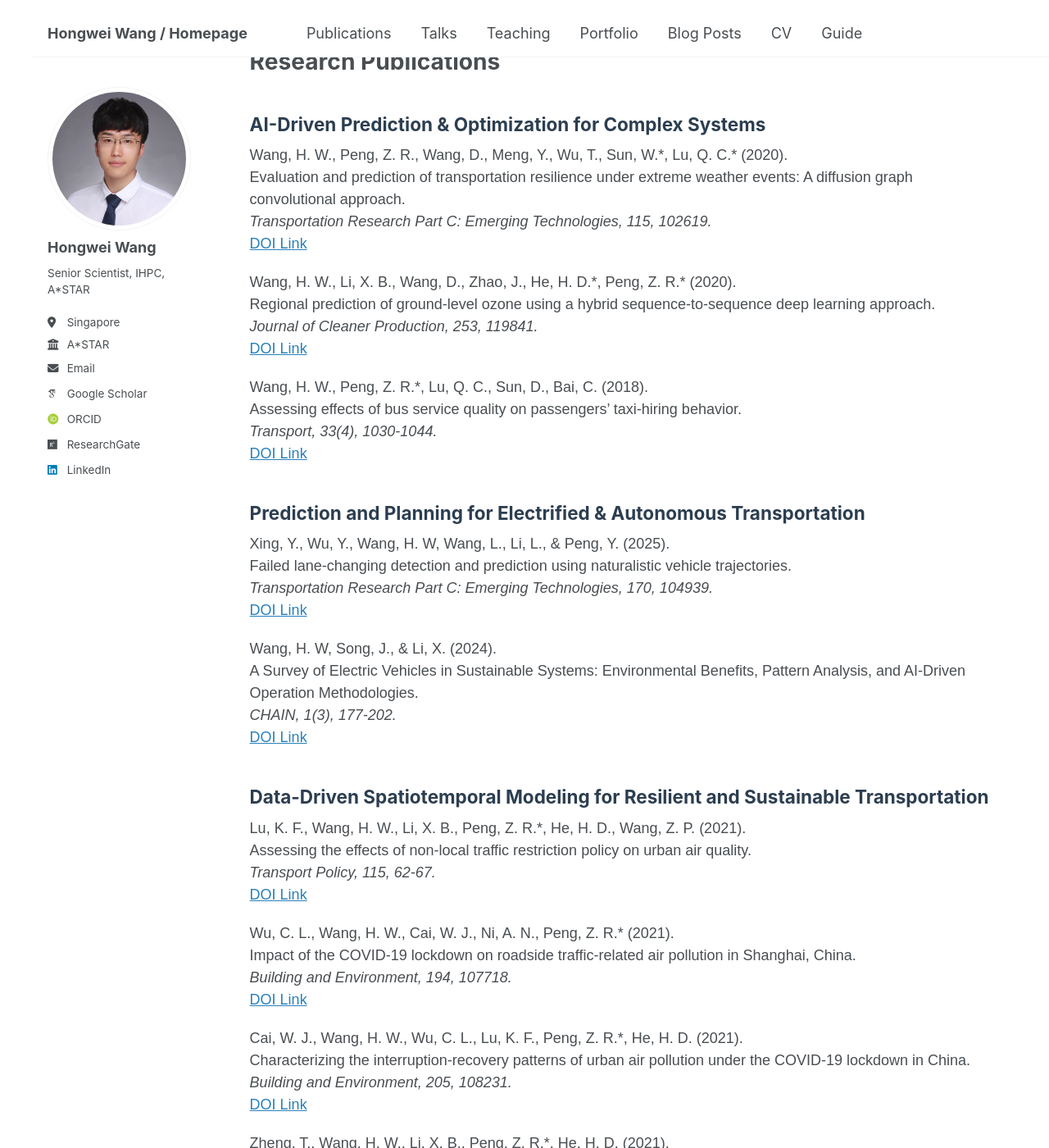
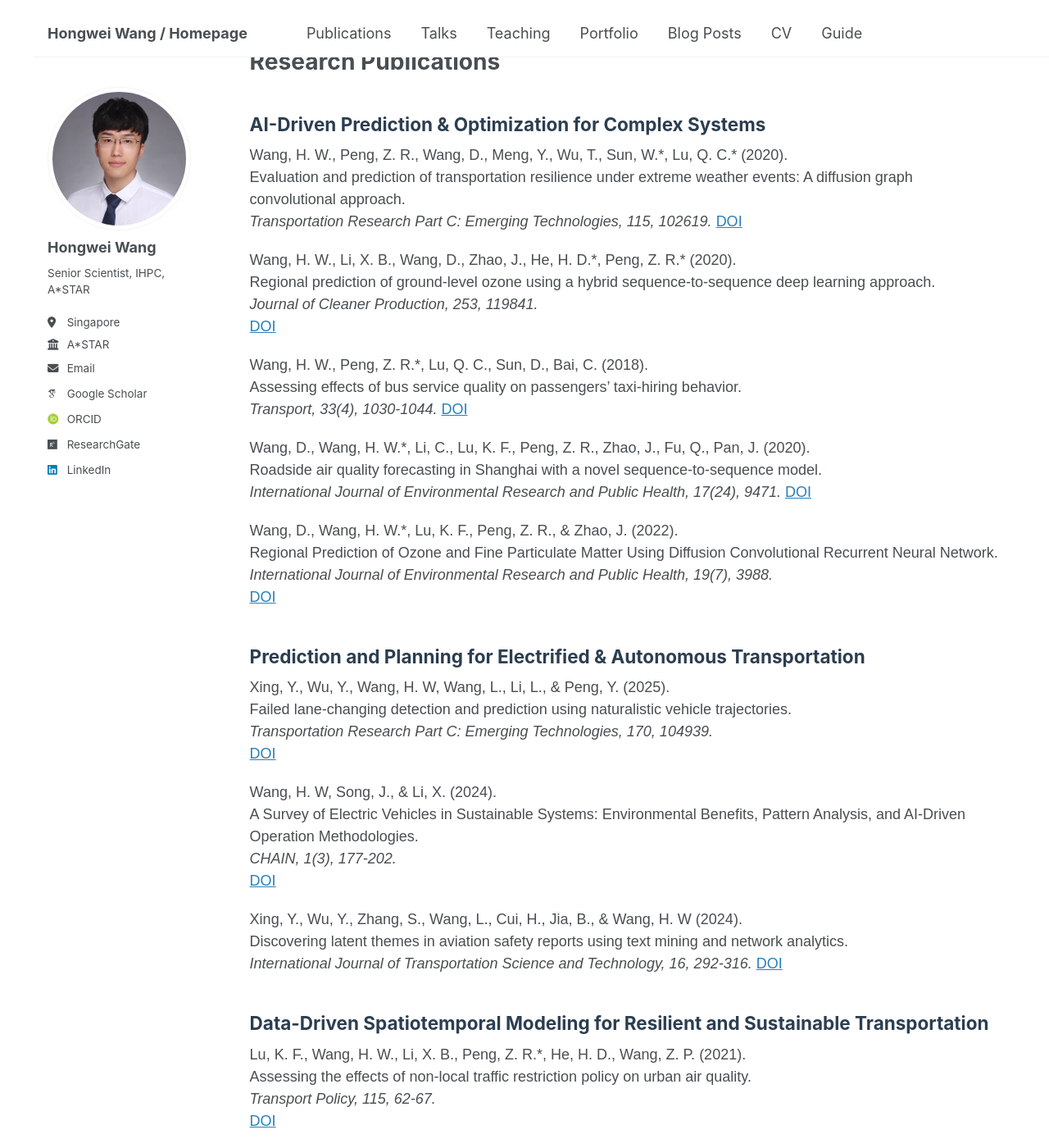
Before and after one commit to hongweiwang-lab/hongweiwang-lab.github.io, a Jekyll site: the page built from _pages/about.md, in a window 1280 px wide and 1400 px high, scrolled down 1381 px. Shown: the whole window at 82% size. Built offline with Jekyll 4.4.1, drawn with Linux system fonts in a browser that asks for light colours; some web fonts are replaced; some of the changed text lies outside the part shown.

Commit message:
Update about.md

```diff
--- a/_pages/about.md
+++ b/_pages/about.md
@@ -73,20 +73,32 @@ Artificial Intelligence, Prediction & Optimization, Electrified & Autonomous Tra
     <div class="publication">
         Wang, H. W., Peng, Z. R., Wang, D., Meng, Y., Wu, T., Sun, W.*, Lu, Q. C.* (2020). <br>
         Evaluation and prediction of transportation resilience under extreme weather events: A diffusion graph convolutional approach. <br>
-        <i>Transportation Research Part C: Emerging Technologies, 115, 102619.</i> <br>
-        <a href="https://doi.org/10.1016/j.trc.2020.102619">DOI Link</a>
+        <i>Transportation Research Part C: Emerging Technologies, 115, 102619.</i>
+        <a href="https://doi.org/10.1016/j.trc.2020.102619">DOI</a>
     </div>
     <div class="publication">
         Wang, H. W., Li, X. B., Wang, D., Zhao, J., He, H. D.*, Peng, Z. R.* (2020). <br>
         Regional prediction of ground-level ozone using a hybrid sequence-to-sequence deep learning approach. <br>
         <i>Journal of Cleaner Production, 253, 119841.</i> <br>
-        <a href="https://doi.org/10.1016/j.jclepro.2019.119841">DOI Link</a>
+        <a href="https://doi.org/10.1016/j.jclepro.2019.119841">DOI</a>
     </div>
     <div class="publication">
         Wang, H. W., Peng, Z. R.*, Lu, Q. C., Sun, D., Bai, C. (2018). <br>
         Assessing effects of bus service quality on passengers’ taxi-hiring behavior. <br>
-        <i>Transport, 33(4), 1030-1044.</i> <br>
-        <a href="https://doi.org/10.3846/16484142.2016.1275786">DOI Link</a>
+        <i>Transport, 33(4), 1030-1044.</i>
+        <a href="https://doi.org/10.3846/16484142.2016.1275786">DOI</a>
+    </div>
+    <div class="publication">
+        Wang, D., Wang, H. W.*, Li, C., Lu, K. F., Peng, Z. R., Zhao, J., Fu, Q., Pan, J. (2020). <br>
+        Roadside air quality forecasting in Shanghai with a novel sequence-to-sequence model. <br>
+        <i>International Journal of Environmental Research and Public Health, 17(24), 9471.</i>
+        <a href="https://doi.org/10.3390/ijerph17249471">DOI</a>
+    </div>
+    <div class="publication">
+        Wang, D., Wang, H. W.*, Lu, K. F., Peng, Z. R., & Zhao, J. (2022). <br>
+        Regional Prediction of Ozone and Fine Particulate Matter Using Diffusion Convolutional Recurrent Neural Network. <br>
+        <i>International Journal of Environmental Research and Public Health, 19(7), 3988.</i> <br>
+        <a href="https://doi.org/10.3390/ijerph19073988">DOI</a>
     </div>
 
     <h2>Prediction and Planning for Electrified & Autonomous Transportation</h2>
@@ -94,13 +106,19 @@ Artificial Intelligence, Prediction & Optimization, Electrified & Autonomous Tra
         Xing, Y., Wu, Y., Wang, H. W, Wang, L., Li, L., & Peng, Y. (2025). <br>
         Failed lane-changing detection and prediction using naturalistic vehicle trajectories. <br>
         <i>Transportation Research Part C: Emerging Technologies, 170, 104939.</i> <br>
-        <a href="https://doi.org/10.1016/j.trc.2024.104939">DOI Link</a>
+        <a href="https://doi.org/10.1016/j.trc.2024.104939">DOI</a>
     </div>
     <div class="publication">
         Wang, H. W, Song, J., & Li, X. (2024). <br>
         A Survey of Electric Vehicles in Sustainable Systems: Environmental Benefits, Pattern Analysis, and AI-Driven Operation Methodologies. <br>
         <i>CHAIN, 1(3), 177-202.</i> <br>
-        <a href="https://doi.org/10.23919/CHAIN.2024.000009">DOI Link</a>
+        <a href="https://doi.org/10.23919/CHAIN.2024.000009">DOI</a>
+    </div>
+    <div class="publication">
+        Xing, Y., Wu, Y., Zhang, S., Wang, L., Cui, H., Jia, B., & Wang, H. W  (2024). <br>
+        Discovering latent themes in aviation safety reports using text mining and network analytics. <br>
+        <i>International Journal of Transportation Science and Technology, 16, 292-316.</i>
+        <a href="https://doi.org/10.1016/j.ijtst.2024.02.009">DOI</a>
     </div>
 
     <h2>Data-Driven Spatiotemporal Modeling for Resilient and Sustainable Transportation</h2>
@@ -108,31 +126,31 @@ Artificial Intelligence, Prediction & Optimization, Electrified & Autonomous Tra
         Lu, K. F., Wang, H. W., Li, X. B., Peng, Z. R.*, He, H. D., Wang, Z. P. (2021). <br>
         Assessing the effects of non-local traffic restriction policy on urban air quality. <br>
         <i>Transport Policy, 115, 62-67.</i> <br>
-        <a href="https://doi.org/10.1016/j.tranpol.2021.11.005">DOI Link</a>
+        <a href="https://doi.org/10.1016/j.tranpol.2021.11.005">DOI</a>
     </div>
     <div class="publication">
         Wu, C. L., Wang, H. W., Cai, W. J., Ni, A. N., Peng, Z. R.* (2021). <br>
         Impact of the COVID-19 lockdown on roadside traffic-related air pollution in Shanghai, China. <br>
         <i>Building and Environment, 194, 107718.</i> <br>
-        <a href="https://doi.org/10.1016/j.buildenv.2021.107718">DOI Link</a>
+        <a href="https://doi.org/10.1016/j.buildenv.2021.107718">DOI</a>
     </div>
     <div class="publication">
         Cai, W. J., Wang, H. W., Wu, C. L., Lu, K. F., Peng, Z. R.*, He, H. D. (2021). <br>
         Characterizing the interruption-recovery patterns of urban air pollution under the COVID-19 lockdown in China. <br>
         <i>Building and Environment, 205, 108231.</i> <br>
-        <a href="https://doi.org/10.1016/j.buildenv.2021.108231">DOI Link</a>
+        <a href="https://doi.org/10.1016/j.buildenv.2021.108231">DOI</a>
     </div>
     <div class="publication">
         Zheng, T., Wang, H. W., Li, X. B., Peng, Z. R.*, He, H. D. (2021). <br>
         Impacts of traffic on roadside particle variations in varied temporal scales. <br>
         <i>Atmospheric Environment, 253, 118354.</i> <br>
-        <a href="https://doi.org/10.1016/j.atmosenv.2021.118354">DOI Link</a>
+        <a href="https://doi.org/10.1016/j.atmosenv.2021.118354">DOI</a>
     </div>
     <div class="publication">
         Luo, Z. G., Wang, Z. Y., Wang, H. W., Peng, Z. R.* (2021). <br>
         Characterizing spatiotemporal distributions of black carbon and PM2.5 at a toll station: Observations on manual and electronic toll collection lanes. <br>
         <i>Building and Environment, 199, 107933.</i> <br>
-        <a href="https://doi.org/10.1016/j.buildenv.2021.107933">DOI Link</a>
+        <a href="https://doi.org/10.1016/j.buildenv.2021.107933">DOI</a>
     </div>
 </body>
 </html>
```
